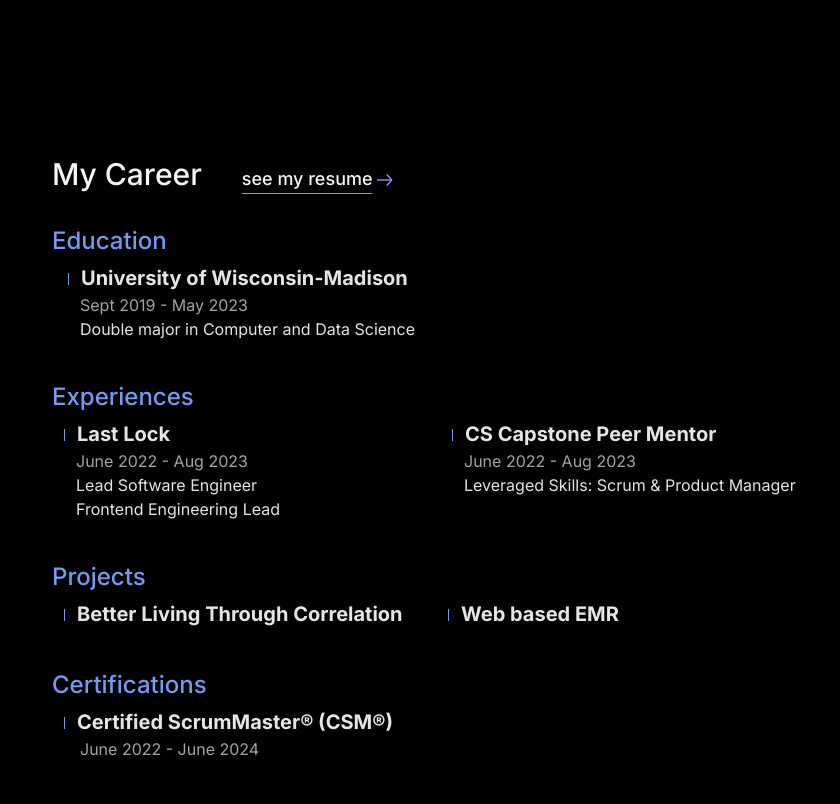
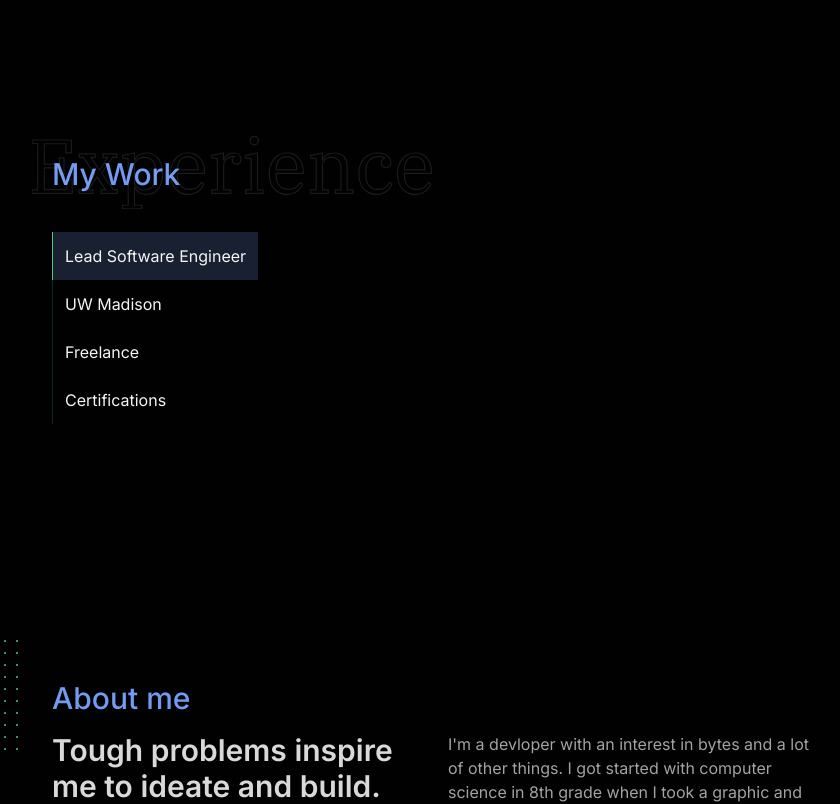
Before and after one commit to AkBo24/Personal-Website, a Next.js app in the folder website/: page / in a window 1280 px wide. Shown: the part 2000-2804 px from the top of the page, without its empty margins (204-1044 px from the left). Built offline with nearby package versions, Linux system fonts and the light colour scheme.

Commit message:
Updating Experience section
- Added styled experience selector

```diff
--- a/website/app/Sections/Career/Career.tsx
+++ b/website/app/Sections/Career/Career.tsx
@@ -1,11 +1,25 @@
 import React from 'react';
+import Image from 'next/image';
+import ExperienceSelector from './Components/ExperienceSelector';
 
 const Career = () => {
     return (
         <div className='sectionContainer text-neutral-100'>
-            <h3 className='sectionHeaderBlue text-neutral-100 inline'>My Career</h3>
+            {/* <h3 className='sectionHeaderBlue text-neutral-100 inline'>My Work</h3> */}
+            <div className='relative mb-10'>
+                {/* <h3 className='font-'>Skills</h3> */}
+                <Image
+                    src='/Experience.svg'
+                    alt='Text reading Skills'
+                    width={400}
+                    height={400}
+                    className='absolute -top-5 -left-5 opacity-80'
+                />
 
-            <a
+                <h3 className='sectionHeaderBlue'>My Work</h3>
+            </div>
+
+            {/* <a
                 href=''
                 target='_blank'
                 rel='noopener noreferrer'
@@ -17,62 +31,10 @@ const Career = () => {
                     className='inline pl-1  group-hover:translate-x-2'
                     width={20}
                 />
-            </a>
+            </a> */}
 
-            <h3 className='sectionSecondaryHeaderBlue mt-8'>Education</h3>
-            <div className='pl-4 mb-10 '>
-                {/* <div className='w-2.5 h-px origin-top-left -rotate-90 bg-lightPrimaryBlue rounded-[1px] ' /> */}
-                <h4 className='careerTitle'>University of Wisconsin-Madison</h4>
-                <p className='text-neutral-400 pl-3'>Sept 2019 - May 2023</p>
-                <p className='pl-3 text-neutral-200'>
-                    Double major in Computer and Data Science
-                </p>
-            </div>
-
-            <h3 className='sectionSecondaryHeaderBlue'>Experiences</h3>
-            <div className='mb-10 grid max-md:grid-flow-row max-lg:gap-9 lg:grid-cols-2'>
-                <div className='pl-3'>
-                    {/* <div className='w-2.5 h-px origin-top-left -rotate-90 bg-lightPrimaryBlue rounded-[1px] ' /> */}
-                    <h4 className='careerTitle'>Last Lock</h4>
-                    <p className='text-neutral-400 pl-3'>June 2022 - Aug 2023</p>
-                    <p className='text-neutral-200 pl-3'>
-                        Lead Software Engineer <br /> Frontend Engineering Lead
-                    </p>
-                </div>
-
-                <div className='text-neutral-200 pl-4'>
-                    {/* <div className='w-2.5 h-px origin-top-left -rotate-90 bg-lightPrimaryBlue rounded-[1px] ' /> */}
-                    <h4 className='careerTitle'>CS Capstone Peer Mentor</h4>
-                    <p className='text-neutral-400 pl-3'>June 2022 - Aug 2023</p>
-                    <p className='pl-3'>Leveraged Skills: Scrum & Product Manager</p>
-                </div>
-            </div>
-
-            <h3 className='sectionSecondaryHeaderBlue'>Projects</h3>
-            <div className='mb-10 grid max-lg:grid-flow-row max-lg:gap-9 lg:grid-cols-2'>
-                <div className='pl-3'>
-                    {/* <div className='w-2.5 h-px origin-top-left -rotate-90 bg-lightPrimaryBlue rounded-[1px] ' /> */}
-                    <h4 className='careerTitle'>Better Living Through Correlation</h4>
-                    {/* <p className='text-gray-400 pl-4'>June 2022 - Aug 2023</p>
-                    <p className='pl-4'>
-                        Lead Software Engineer <br /> Frontend Engineering Lead
-                    </p> */}
-                </div>
-
-                <div className='pl-3'>
-                    {/* <div className='w-2.5 h-px origin-top-left -rotate-90 bg-lightPrimaryBlue rounded-[1px] ' /> */}
-                    <h4 className='careerTitle'>Web based EMR</h4>
-                    {/* <p className='text-gray-400 pl-4'>June 2022 - Aug 2023</p>
-                    <p className='pl-4'>Leveraged Skills: Scrum & Product Manager</p> */}
-                </div>
-            </div>
-
-            <h3 className='sectionSecondaryHeaderBlue'>Certifications</h3>
-            <div className='pl-3'>
-                {/* <div className='w-2.5 h-px origin-top-left -rotate-90 bg-lightPrimaryBlue rounded-[1px] ' /> */}
-                <h4 className='careerTitle'>Certified ScrumMaster® (CSM®)</h4>
-                <p className='text-neutral-400 pl-4'>June 2022 - June 2024</p>
-                {/* <p className='pl-4'>Double major in Computer and Data Science</p> */}
+            <div className='flex'>
+                <ExperienceSelector />
             </div>
         </div>
     );
--- /dev/null
+++ b/website/app/Sections/Career/Components/ExperienceSelector.tsx
@@ -0,0 +1,26 @@
+'use client';
+import { useState } from 'react';
+import experienceData, { workPlaces } from '../ExperienceData';
+
+const ExperienceSelector = () => {
+    const [activeExperience, setActiveExperience] = useState<number>(0);
+    const setStyle = (key: number): string => {
+        const baseStyle = 'block p-3 text-left border-l rounded-r-[1px]';
+        return activeExperience === key
+            ? `${baseStyle} bg-lightPrimaryBlue/20 border-l-mint`
+            : `${baseStyle} border-l-mint/20 hover:bg-lightPrimaryBlue/20 `;
+    };
+    const handleClick = (key: number) => setActiveExperience(key);
+
+    return (
+        <div className='flex flex-col justify-start'>
+            {workPlaces.map((experience, i) => (
+                <button className={setStyle(i)} onClick={(e) => handleClick(i)} key={i}>
+                    {experience}
+                </button>
+            ))}
+        </div>
+    );
+};
+
+export default ExperienceSelector;
--- /dev/null
+++ b/website/app/Sections/Career/ExperienceData.ts
@@ -0,0 +1,24 @@
+type Experience = {
+    title: String;
+    dateBegin: string;
+    dateEnd: string;
+    responsibilities: string[];
+};
+
+export const workPlaces = [
+    'Lead Software Engineer',
+    'UW Madison',
+    'Freelance',
+    'Certifications',
+];
+
+const experienceData: Experience[] = [
+    {
+        title: 'Lead Software Engineer',
+        dateBegin: 'Jun 2023',
+        dateEnd: 'Aug 2023',
+        responsibilities: ['Test', 'Test'],
+    },
+];
+
+export default experienceData;
```
Also changed, not shown: website/public/Experience.svg (added).
